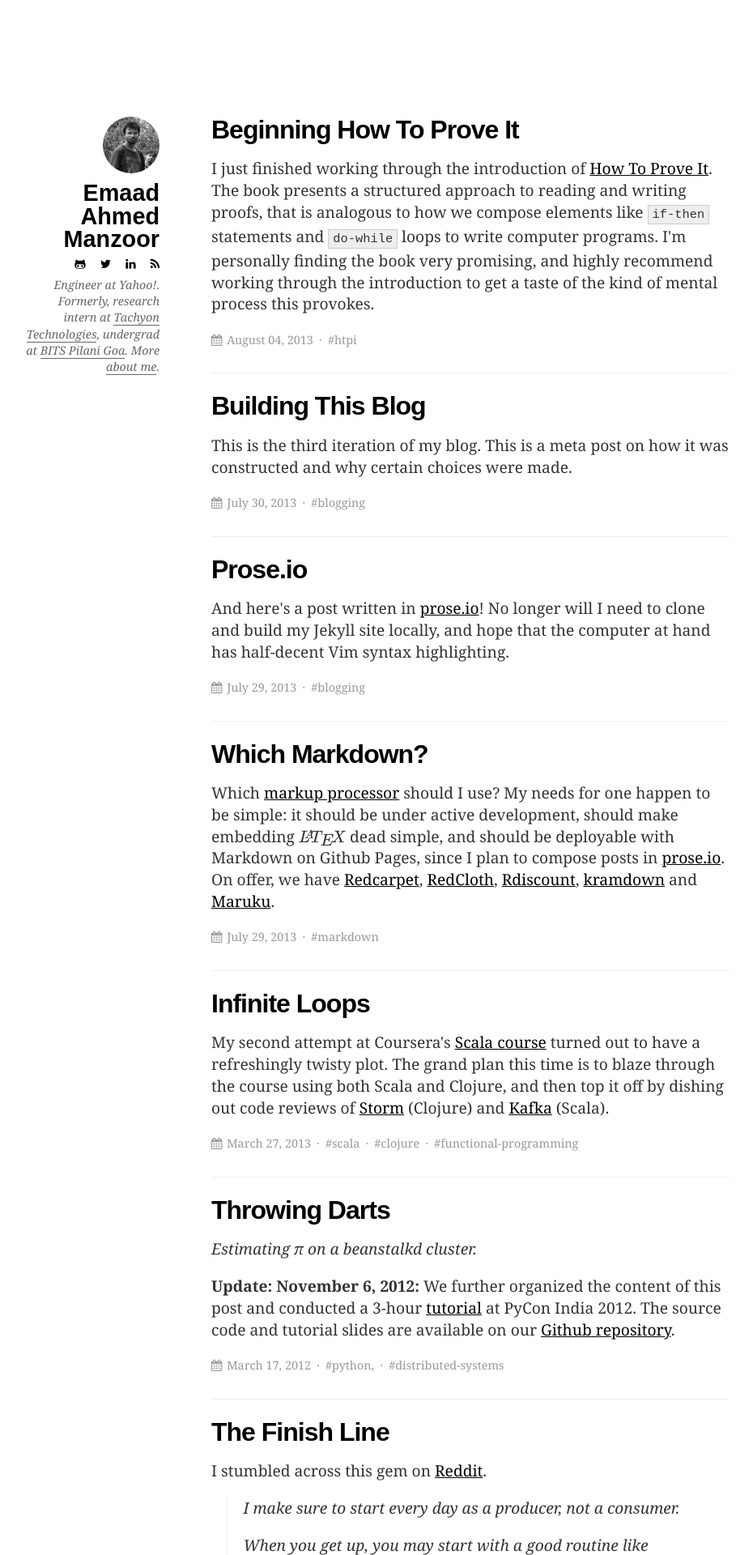
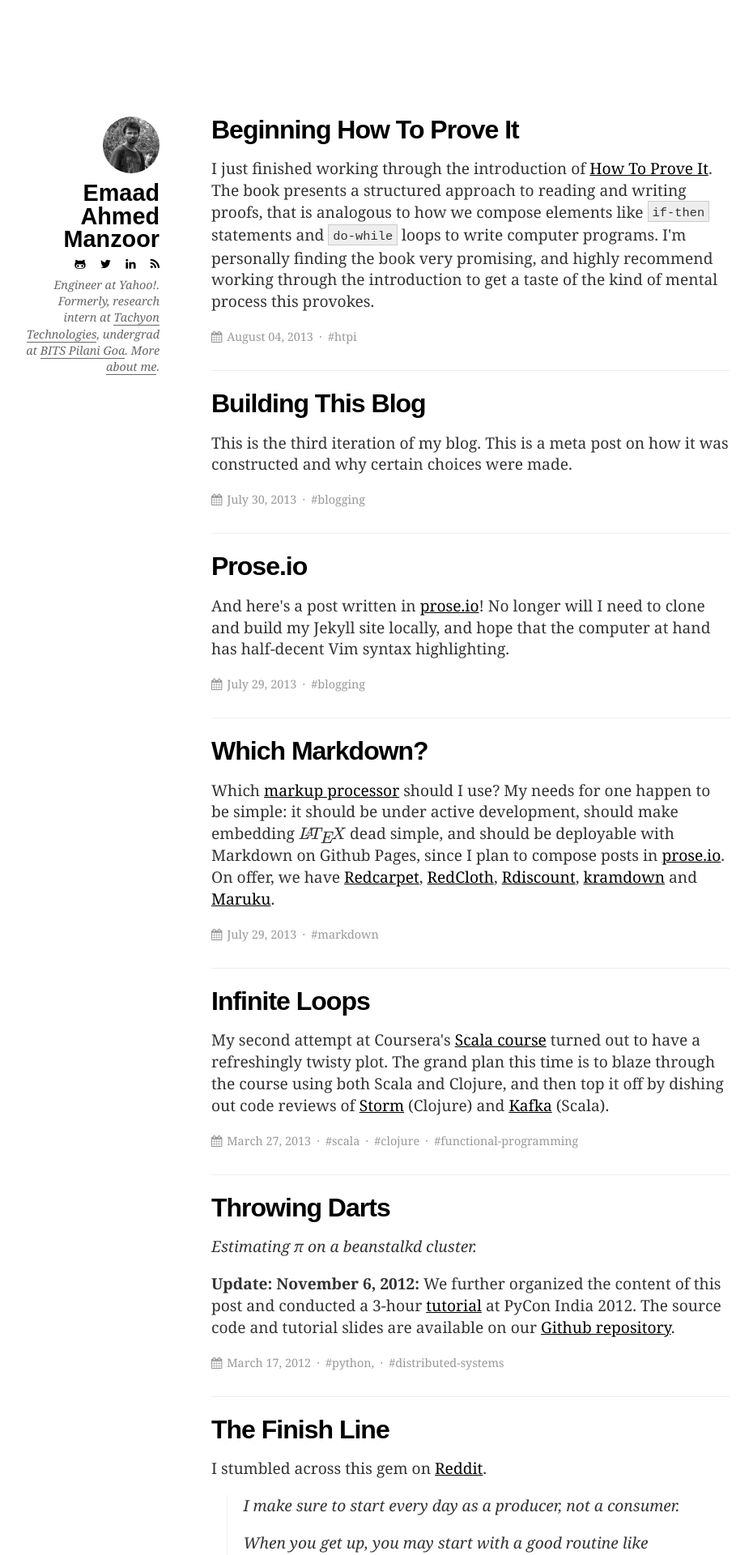
Before and after one commit to ganpatrao/ganpatrao.github.io, a Jekyll site: the page built from index.html, in a window 1280 px wide. Shown: the top 1920 px of the page at 81% size, without its empty margins (123-1053 px from the left). Built offline with Jekyll 4.4.1, drawn with Linux system fonts in a browser that asks for light colours; formulas are drawn with MathJax 3.

Commit message:
Inline code styles

```diff
--- a/css/styles.css
+++ b/css/styles.css
@@ -57,8 +57,9 @@ p code, ul code {
     background: #eee;
     border: 1px solid #ccc;
     font-size: 0.8em;
-    padding: 2px 5px;
+    padding: 5px 5px 1px 5px;
     white-space: nowrap;
+    vertical-align: middle;
 }
 
 .container {
```
